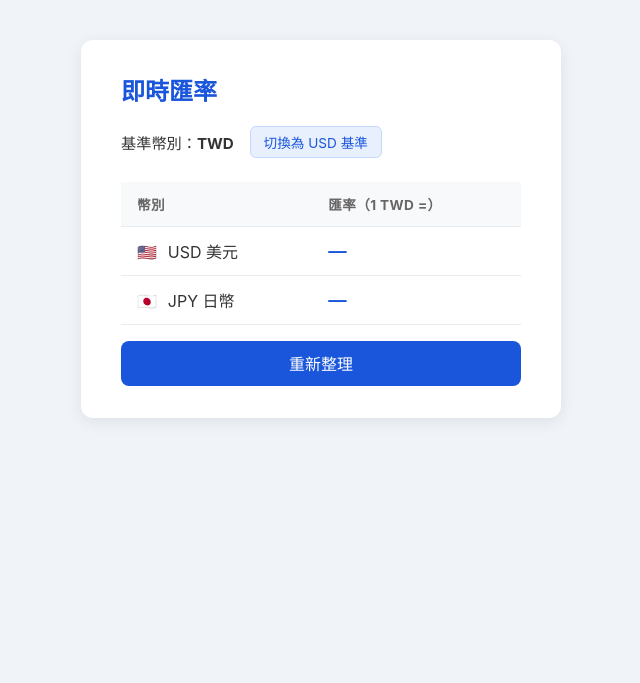
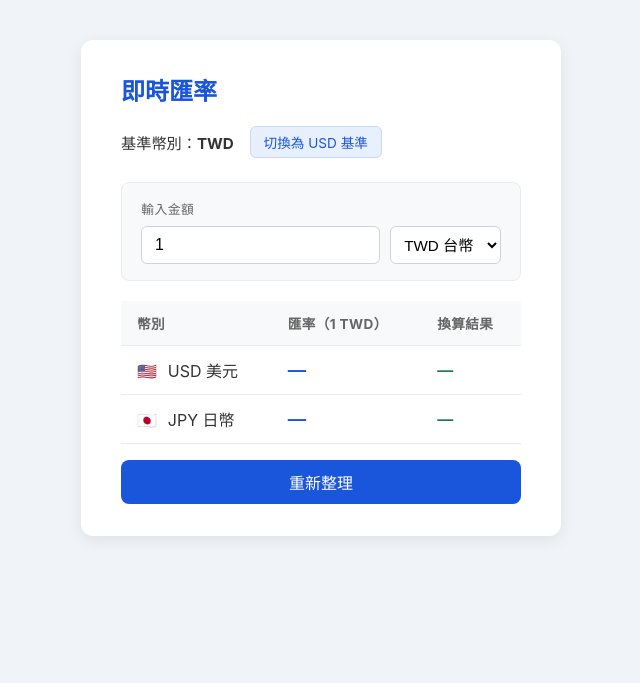
Before and after one commit to ftyy4rehyle/Exchange, an ASP.NET Core app: template Views/Exchange/Index.cshtml in a window 1280 px wide. Shown: the part 60-743 px from the top of the page, without its empty margins (319-959 px from the left). Run offline with ASP.NET Core 8, Linux system fonts and the light colour scheme; the template is opened without the code that fills it, so the values that code supplies are empty.

Commit message:
Add real-time amount converter to exchange rate page
- Amount input + currency selector (TWD/USD/JPY depending on base)
- JavaScript converts in real-time without extra API calls
- Conversion logic handles all currency pairs via base-rate math
- Table gains a third "換算結果" column; input currency row auto-hides
- Styled converter box with focus states

https://claude.ai/code/session_0173yxMSDYnmNXZgygvQecuU

```diff
--- a/Views/Exchange/Index.cshtml
+++ b/Views/Exchange/Index.cshtml
@@ -22,30 +22,66 @@
     }
     else
     {
+        <!-- 金額輸入區 -->
+        <div class="converter-box">
+            <label class="converter-label">輸入金額</label>
+            <div class="converter-row">
+                <input id="amountInput" class="amount-input" type="number" min="0" placeholder="請輸入金額" value="1" />
+                <select id="currencySelect" class="currency-select">
+                    @if (Model.BaseCurrency == "TWD")
+                    {
+                        <option value="TWD">TWD 台幣</option>
+                        <option value="USD">USD 美元</option>
+                        <option value="JPY">JPY 日幣</option>
+                    }
+                    else
+                    {
+                        <option value="USD">USD 美元</option>
+                        <option value="JPY">JPY 日幣</option>
+                    }
+                </select>
+            </div>
+        </div>
+
+        <!-- 換算結果表格 -->
         <table class="rate-table">
             <thead>
                 <tr>
                     <th>幣別</th>
-                    <th>匯率（1 @Model.BaseCurrency =）</th>
+                    <th>匯率（1 @Model.BaseCurrency）</th>
+                    <th>換算結果</th>
                 </tr>
             </thead>
             <tbody>
                 @if (Model.BaseCurrency == "TWD")
                 {
-                    <tr>
+                    <tr id="row-USD">
                         <td><span class="currency-flag">🇺🇸</span> USD 美元</td>
                         <td class="rate-value">@(Model.UsdRate?.ToString("F4") ?? "—")</td>
+                        <td class="converted-value" id="conv-USD">—</td>
                     </tr>
-                    <tr>
+                    <tr id="row-JPY">
                         <td><span class="currency-flag">🇯🇵</span> JPY 日幣</td>
                         <td class="rate-value">@(Model.JpyRate?.ToString("F4") ?? "—")</td>
+                        <td class="converted-value" id="conv-JPY">—</td>
+                    </tr>
+                    <tr id="row-TWD" style="display:none">
+                        <td><span class="currency-flag">🇹🇼</span> TWD 台幣</td>
+                        <td class="rate-value">1</td>
+                        <td class="converted-value" id="conv-TWD">—</td>
                     </tr>
                 }
                 else
                 {
-                    <tr>
+                    <tr id="row-JPY">
                         <td><span class="currency-flag">🇯🇵</span> JPY 日幣</td>
                         <td class="rate-value">@(Model.JpyRate?.ToString("F4") ?? "—")</td>
+                        <td class="converted-value" id="conv-JPY">—</td>
+                    </tr>
+                    <tr id="row-USD" style="display:none">
+                        <td><span class="currency-flag">🇺🇸</span> USD 美元</td>
+                        <td class="rate-value">1</td>
+                        <td class="converted-value" id="conv-USD">—</td>
                     </tr>
                 }
             </tbody>
@@ -61,3 +97,74 @@
 
     <button class="btn-refresh" onclick="location.href='?base=@Model.BaseCurrency'">重新整理</button>
 </div>
+
+@if (!Model.HasError)
+{
+    <script>
+        const BASE   = "@Model.BaseCurrency";
+        const RATES  = {
+            USD: @(Model.UsdRate?.ToString("F6", System.Globalization.CultureInfo.InvariantCulture) ?? "null"),
+            JPY: @(Model.JpyRate?.ToString("F6", System.Globalization.CultureInfo.InvariantCulture) ?? "null"),
+            TWD: 1
+        };
+
+        // 將任意幣別先換成 BASE，再換成目標幣別
+        function convert(amount, from, to) {
+            if (RATES[from] == null || RATES[to] == null) return null;
+
+            let inBase;
+            if (BASE === "TWD") {
+                // RATES[X] = 1 TWD 換多少 X
+                inBase = (from === "TWD") ? amount : amount / RATES[from];
+                return (to === "TWD") ? inBase : inBase * RATES[to];
+            } else {
+                // BASE = USD, RATES[JPY] = 1 USD 換多少 JPY
+                inBase = (from === "USD") ? amount : amount / RATES[from];
+                return (to === "USD") ? inBase : inBase * RATES[to];
+            }
+        }
+
+        function formatAmount(value, currency) {
+            if (value == null || isNaN(value)) return "—";
+            if (currency === "JPY") return Math.round(value).toLocaleString() + " JPY";
+            if (currency === "TWD") return value.toFixed(2) + " TWD";
+            return value.toFixed(4) + " " + currency;
+        }
+
+        function recalculate() {
+            const raw    = parseFloat(document.getElementById("amountInput").value);
+            const from   = document.getElementById("currencySelect").value;
+            const amount = isNaN(raw) || raw < 0 ? null : raw;
+
+            // 決定哪些 row 要顯示（排除輸入幣別本身）
+            const targets = BASE === "TWD"
+                ? ["USD", "JPY", "TWD"]
+                : ["USD", "JPY"];
+
+            targets.forEach(to => {
+                const row  = document.getElementById("row-" + to);
+                const cell = document.getElementById("conv-" + to);
+                if (!row || !cell) return;
+
+                if (to === from) {
+                    row.style.display = "none";
+                    return;
+                }
+
+                row.style.display = "";
+                if (amount === null) {
+                    cell.textContent = "—";
+                } else {
+                    const result = convert(amount, from, to);
+                    cell.textContent = formatAmount(result, to);
+                }
+            });
+        }
+
+        document.getElementById("amountInput").addEventListener("input", recalculate);
+        document.getElementById("currencySelect").addEventListener("change", recalculate);
+
+        // 頁面載入時執行一次
+        recalculate();
+    </script>
+}
--- a/wwwroot/css/site.css
+++ b/wwwroot/css/site.css
@@ -132,6 +132,66 @@ main {
     font-variant-numeric: tabular-nums;
 }
 
+/* ── Converter box ── */
+.converter-box {
+    background: #f8f9fa;
+    border: 1px solid #e9ecef;
+    border-radius: 8px;
+    padding: 1rem 1.2rem;
+    margin-bottom: 1.2rem;
+}
+
+.converter-label {
+    display: block;
+    font-size: 0.8rem;
+    color: #666;
+    text-transform: uppercase;
+    letter-spacing: 0.04em;
+    margin-bottom: 0.5rem;
+}
+
+.converter-row {
+    display: flex;
+    gap: 0.6rem;
+}
+
+.amount-input {
+    flex: 1;
+    padding: 0.55rem 0.8rem;
+    border: 1px solid #ced4da;
+    border-radius: 6px;
+    font-size: 1rem;
+    outline: none;
+    transition: border-color 0.2s;
+}
+
+.amount-input:focus {
+    border-color: #1a56db;
+}
+
+.currency-select {
+    padding: 0.55rem 0.6rem;
+    border: 1px solid #ced4da;
+    border-radius: 6px;
+    font-size: 0.95rem;
+    background: #fff;
+    cursor: pointer;
+    outline: none;
+    transition: border-color 0.2s;
+}
+
+.currency-select:focus {
+    border-color: #1a56db;
+}
+
+/* ── Converted value ── */
+.converted-value {
+    font-size: 1rem;
+    font-weight: 600;
+    color: #1a7a4a;
+    font-variant-numeric: tabular-nums;
+}
+
 /* ── Update time ── */
 .update-time {
     font-size: 0.8rem;
```
